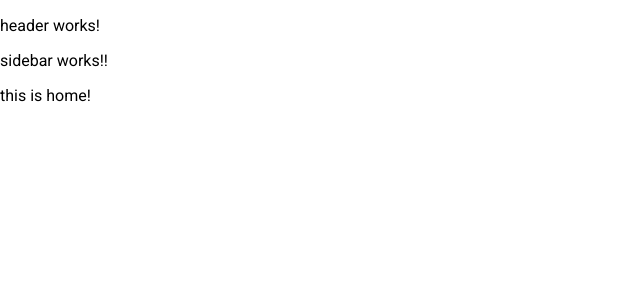
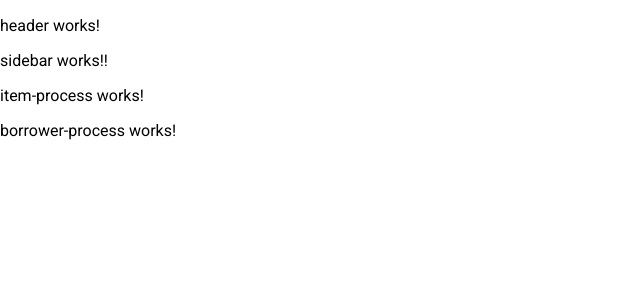
Before and after one commit to DavidHlavacek/material-reservation-system, an Angular app: page /home in a window 1280 px wide. Shown: the top 300 px of the page, without its empty margins (0-640 px from the left). Built offline with nearby package versions, Linux system fonts and the light colour scheme.

Commit message:
Expanded Home

```diff
--- /dev/null
+++ b/src/app/components/home-view/borrower-process/borrower-process.component.html
@@ -0,0 +1 @@
+<p>borrower-process works!</p>
--- a/src/app/components/home-view/home-view.component.html
+++ b/src/app/components/home-view/home-view.component.html
@@ -1 +1,2 @@
-this is home!
+<app-item-process></app-item-process>
+<app-borrower-process></app-borrower-process>
--- a/src/app/components/home-view/home-view.component.ts
+++ b/src/app/components/home-view/home-view.component.ts
@@ -1,10 +1,11 @@
 import { Component } from '@angular/core';
 import { CommonModule } from '@angular/common';
-
+import { BorrowerProcessComponent } from './borrower-process/borrower-process.component';
+import { ItemProcessComponent } from './item-process/item-process.component';
 @Component({
   selector: 'app-home-view',
   standalone: true,
-  imports: [CommonModule],
+  imports: [CommonModule, BorrowerProcessComponent, ItemProcessComponent],
   templateUrl: './home-view.component.html',
   styleUrl: './home-view.component.css',
 })
--- /dev/null
+++ b/src/app/components/home-view/item-process/item-process.component.html
@@ -0,0 +1 @@
+<p>item-process works!</p>
```
Also changed, not shown: src/app/components/home-view/borrower-process/borrower-process.component.ts (added, +13 -0 lines), src/app/components/home-view/item-process/item-process.component.ts (added, +13 -0 lines), src/app/components/home-view/borrower-process/borrower-process.component.css (added), src/app/components/home-view/item-process/item-process.component.css (added), 2 other files (tests, documents, lock files or other folders).
